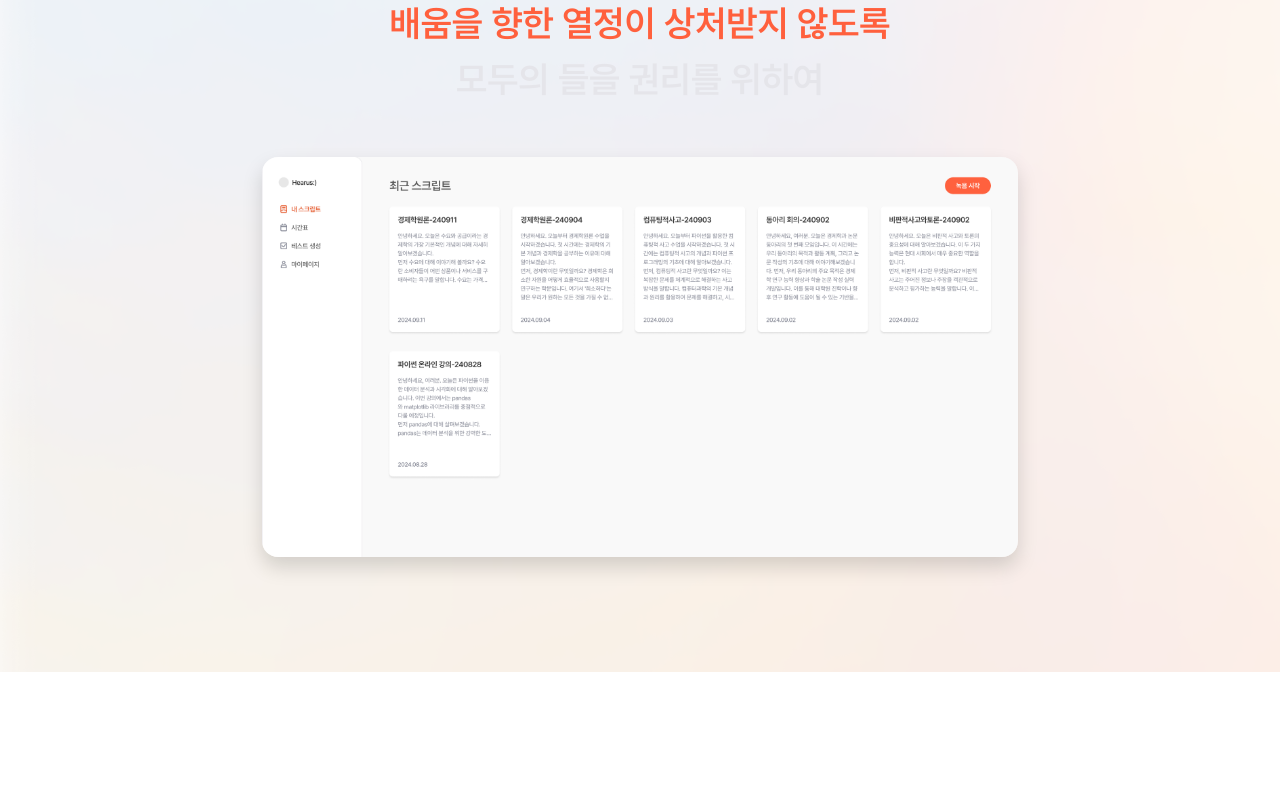
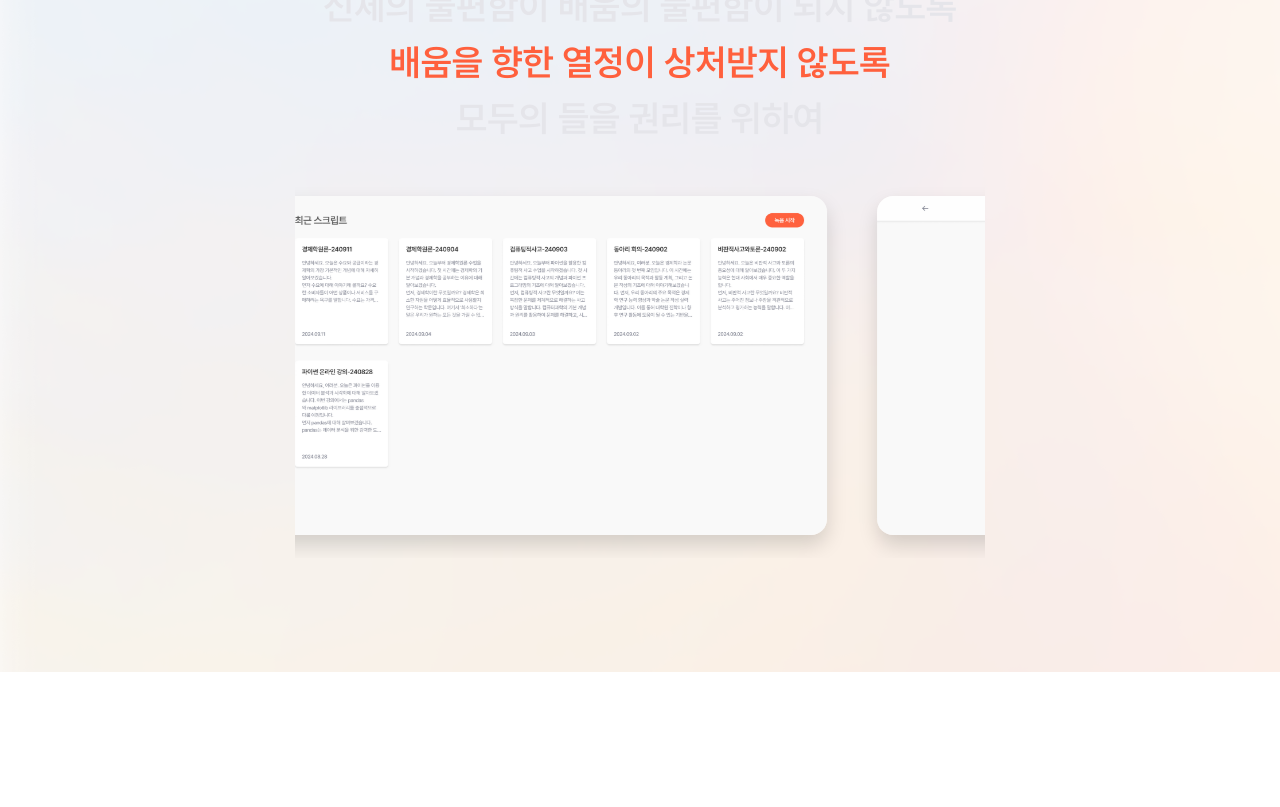
Before and after one commit to TEAM-Hearus/HEARUS-REACT-FRONTEND, a React (Vite) app: page / in a window 1280 px wide. Shown: the part 2460-3267 px from the top of the page. Built offline with nearby package versions, Linux system fonts and the light colour scheme; no server answers.

Commit message:
feat: 사진 가로 스크롤

```diff
--- a/src/components/molecules/landings/ImageCarousel/ImageCarousel.module.scss
+++ b/src/components/molecules/landings/ImageCarousel/ImageCarousel.module.scss
@@ -3,25 +3,24 @@
 
 .container {
   position: relative;
-  height: calc(50dvh + 60px);
+  width: calc(50dvw + 50px);
   padding: 20px;
   overflow: hidden;
 }
 
 .ul {
   display: flex;
-  flex-direction: column;
   align-items: center;
   gap: 50px;
 }
 
 .li {
-  height: 50dvh;
+  width: 50dvw;
   border-radius: 16px;
 }
 
 .img {
-  height: 50dvh;
+  width: 50dvw;
   box-shadow: 0px 10px 20px 0px rgba(0, 0, 0, 0.15);
   border-radius: 16px;
 }
--- a/src/components/molecules/landings/ImageCarousel/ImageCarousel.tsx
+++ b/src/components/molecules/landings/ImageCarousel/ImageCarousel.tsx
@@ -1,33 +1,50 @@
+import { useEffect, useState } from 'react';
 import myScript from '../../../../assets/images/landing/landing-myscript.png';
 import caption from '../../../../assets/images/landing/landing-caption.png';
 import detail from '../../../../assets/images/landing/landing-detail.png';
 import styles from './ImageCarousel.module.scss';
 
+const images = [detail, myScript, caption, detail, myScript];
+const FIRST_IMAGE_INDEX = 1;
+const LAST_IMAGE_INDEX = images.length - 2;
+
 const ImageCarousel = () => {
+  const [activeIndex, setActiveIndex] = useState(FIRST_IMAGE_INDEX);
+  const [transition, setTransition] = useState(true);
+
+  const next = () => {
+    setTransition(true);
+    setActiveIndex((prev) => prev + 1);
+
+    const transitionEndTimer = setTimeout(() => {
+      if (activeIndex === LAST_IMAGE_INDEX) {
+        setTransition(false);
+        setActiveIndex(FIRST_IMAGE_INDEX);
+      }
+    }, 2000);
+
+    return () => clearTimeout(transitionEndTimer);
+  };
+
+  useEffect(() => {
+    const slideInterval = setInterval(next, 3000);
+    return () => clearInterval(slideInterval);
+  }, [activeIndex]);
+
   return (
     <article className={styles.container}>
-      <ul className={styles.ul}>
-        <li className={styles.li}>
-          <img
-            className={styles.img}
-            src={myScript}
-            alt="recent script page example"
-          />
-        </li>
-        <li className={styles.li}>
-          <img
-            className={styles.img}
-            src={caption}
-            alt="record caption page example"
-          />
-        </li>
-        <li className={styles.li}>
-          <img
-            className={styles.img}
-            src={detail}
-            alt="script detail page example"
-          />
-        </li>
+      <ul
+        className={styles.ul}
+        style={{
+          transform: `translateX(calc(-${activeIndex - 1} * (50dvw + 50px)))`,
+          transition: transition ? 'transform 2s ease' : 'none',
+        }}
+      >
+        {images.map((img, index) => (
+          <li key={index} className={styles.li}>
+            <img className={styles.img} src={img} alt={`Image ${index + 1}`} />
+          </li>
+        ))}
       </ul>
     </article>
   );
```
